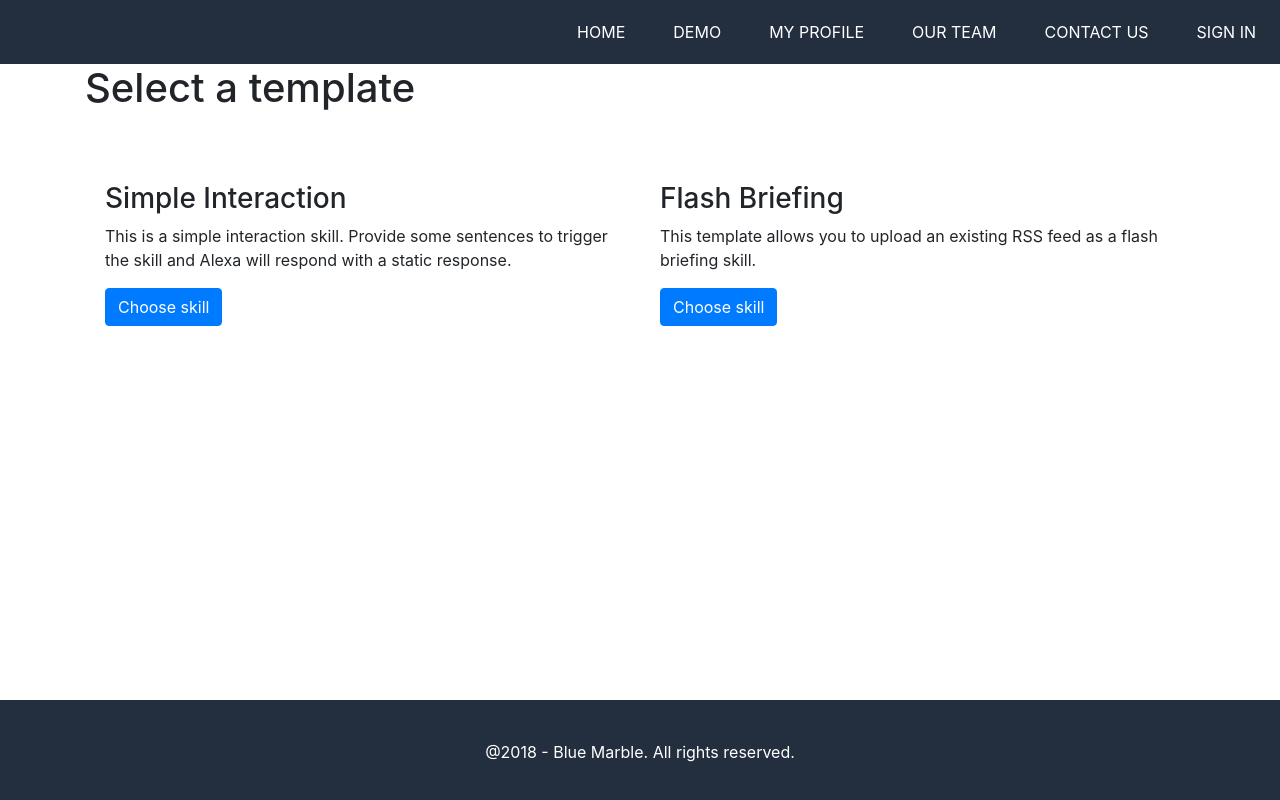
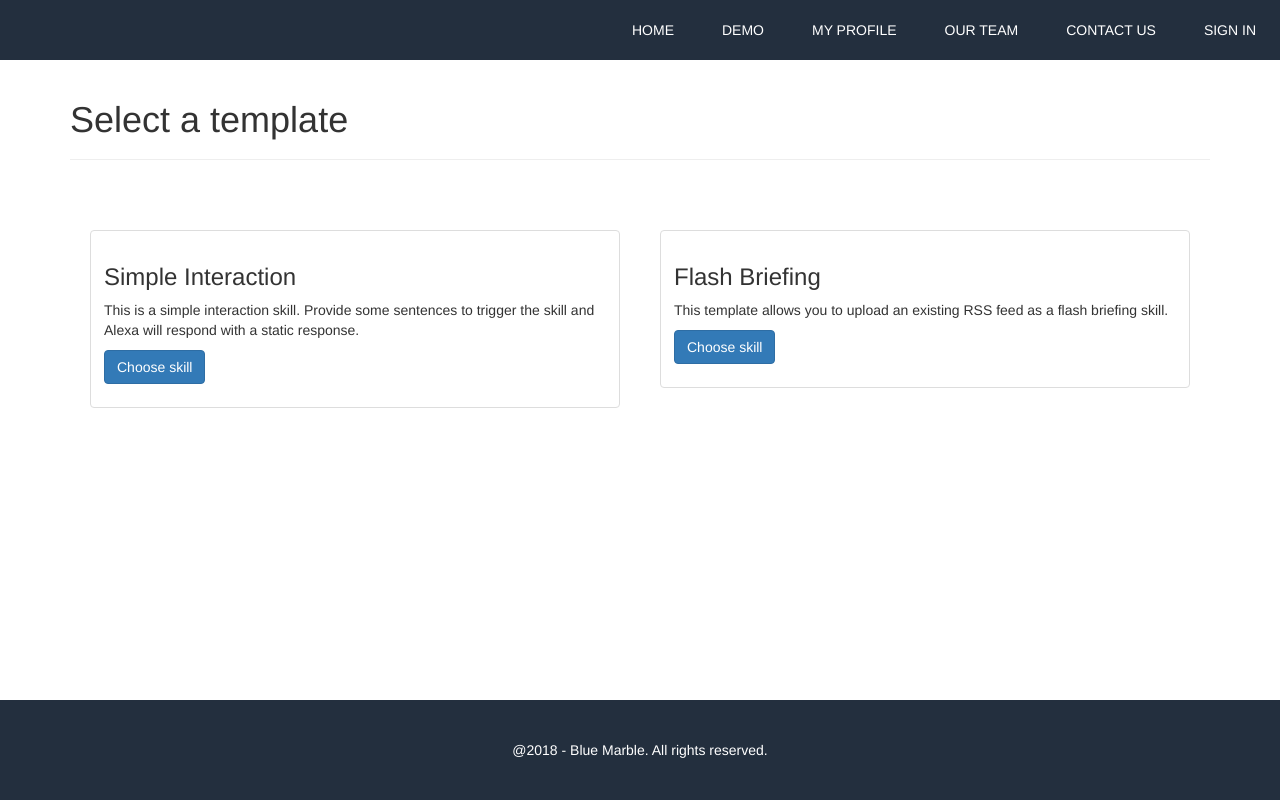
Before and after one commit to KathLevi/SE_Website, a React (Create React App) app: page /createSkill in a window 1280 px wide. Built offline with nearby package versions, Linux system fonts and the light colour scheme.

Commit message:
Switch to bootstrap v3

```diff
--- a/public/index.html
+++ b/public/index.html
@@ -10,6 +10,7 @@
     -->
     <link rel="manifest" href="%PUBLIC_URL%/manifest.json">
     <link rel="shortcut icon" href="%PUBLIC_URL%/favicon.ico">
+    <link rel="stylesheet" href="https://maxcdn.bootstrapcdn.com/bootstrap/3.3.7/css/bootstrap.min.css" integrity="sha384-BVYiiSIFeK1dGmJRAkycuHAHRg32OmUcww7on3RYdg4Va+PmSTsz/K68vbdEjh4u" crossorigin="anonymous">
     <!--
       Notice the use of %PUBLIC_URL% in the tags above.
       It will be replaced with the URL of the `public` folder during the build.
--- a/src/components/createSkill.js
+++ b/src/components/createSkill.js
@@ -1,9 +1,11 @@
 import React from "react";
 import { NavLink } from "react-router-dom";
+import { PageHeader } from "react-bootstrap";
 
 const CreateSkill = () => (
   <div className="container">
-    <h1 className="page-header">Select a template</h1>
+    <PageHeader>Select a template</PageHeader>
+
     <div className="skill-template-container">
       <div className="skill-template-item">
         <div className="thumbnail">
--- a/src/index.js
+++ b/src/index.js
@@ -2,7 +2,6 @@
 import ReactDOM from "react-dom";
 import App from "./App";
 import { BrowserRouter } from "react-router-dom";
-import "bootstrap/dist/css/bootstrap.css";
 
 ReactDOM.render(
   <BrowserRouter>
```
